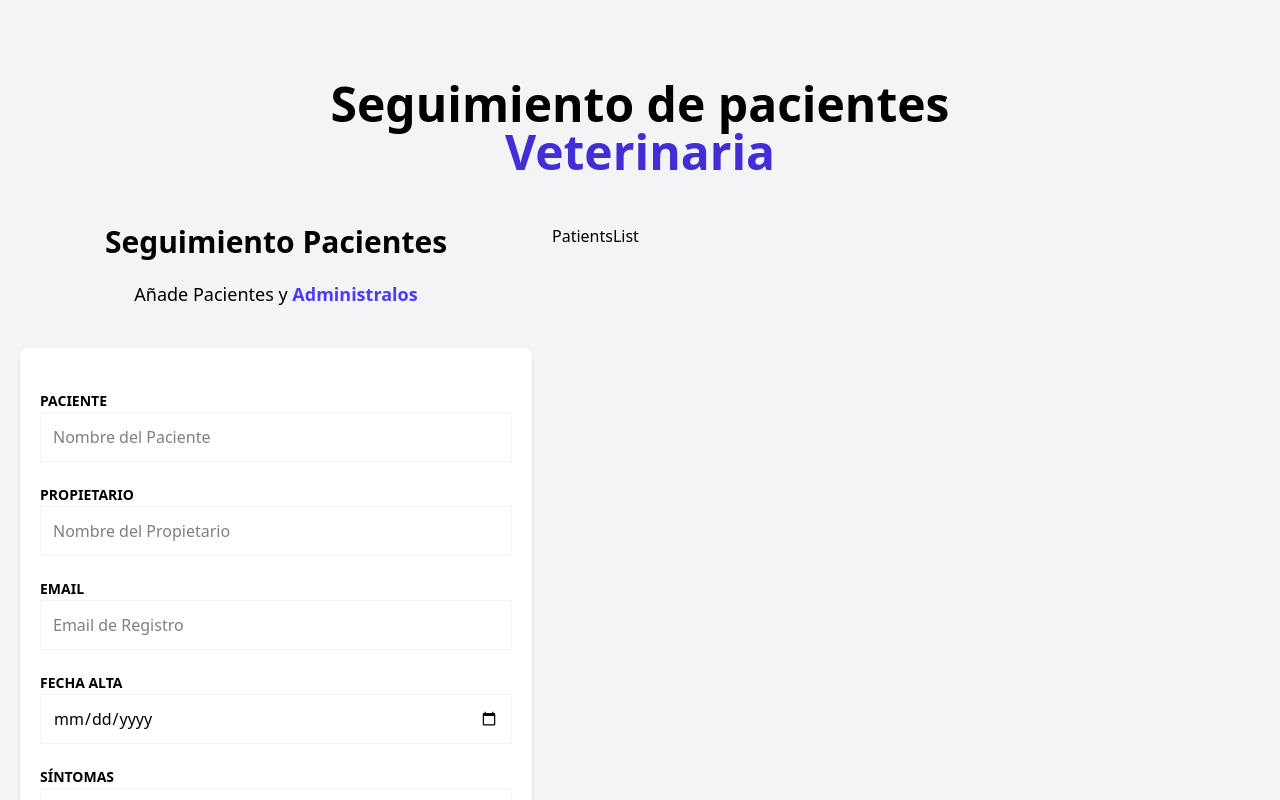
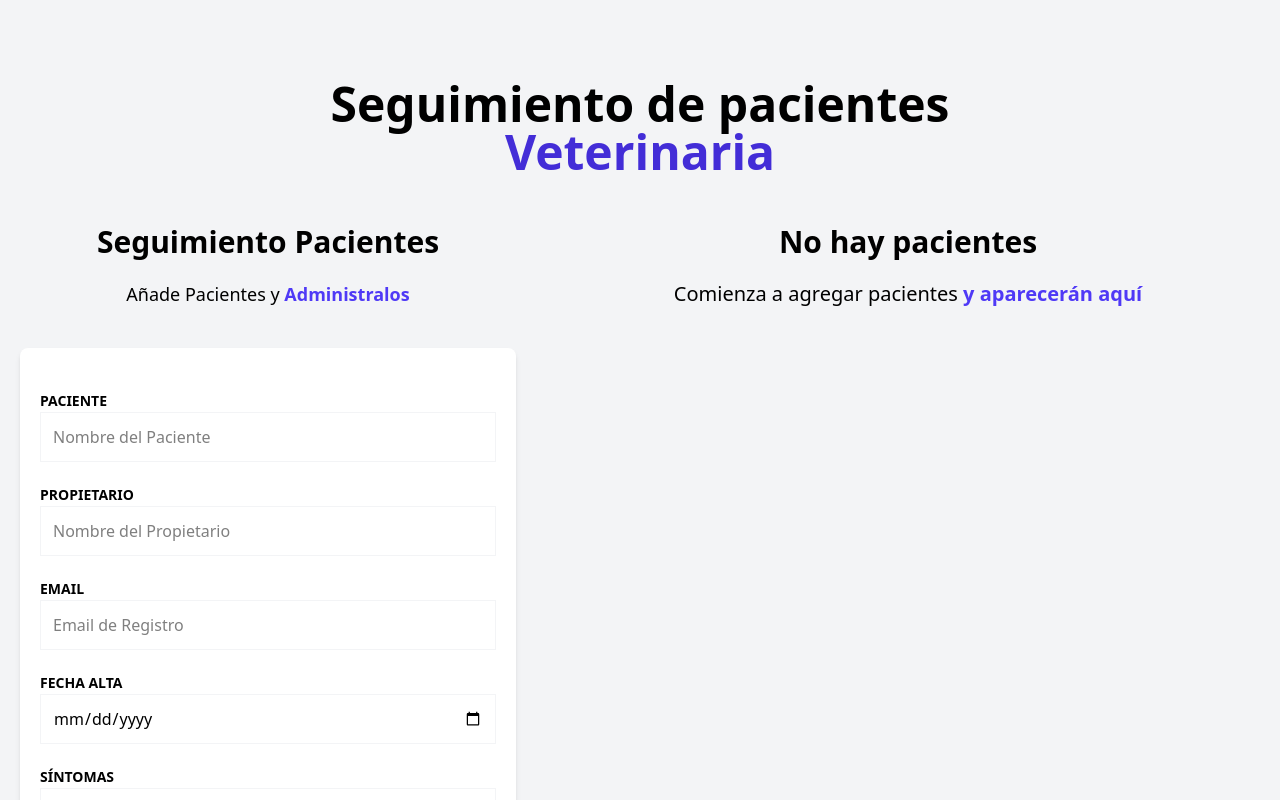
Before and after one commit to devAyyoub/pacientes-zustand, a React (Vite) app: page / in a window 1280 px wide. Shown: the top 800 px of the page. Built offline with nearby package versions, Linux system fonts and the light colour scheme.

Commit message:
writing on the zustand state and working on the patient list

```diff
--- a/package.json
+++ b/package.json
@@ -15,6 +15,7 @@
     "react-dom": "^19.0.0",
     "react-hook-form": "^7.55.0",
     "tailwindcss": "^4.1.0",
+    "uuid": "^11.1.0",
     "zustand": "^5.0.3"
   },
   "devDependencies": {
--- /dev/null
+++ b/src/components/PatientDetails.tsx
@@ -0,0 +1,13 @@
+import { Patient } from "../types"
+
+type PatientDetailsProps = {
+    patient: Patient
+}
+
+export default function PatientDetails({patient} : PatientDetailsProps) {
+  return (
+    <div>
+        <p>{patient.name}</p>
+    </div>
+  )
+}
--- a/src/components/PatientsList.tsx
+++ b/src/components/PatientsList.tsx
@@ -1,5 +1,32 @@
+import { usePatientStore } from "../store"
+import PatientDetails from "./PatientDetails"
+
 export default function PatientsList() {
+
+    const patients = usePatientStore(state => state.patients)
+
   return (
-    <div>PatientsList</div>
+    <div className="md:w-1/2 lg:w-3/5 md:h-screen overflow-y-scroll">
+        {patients.length ? (
+            <>
+                <h2 className="font-black text-3xl text-center">Listado de pacientes</h2>
+                <p className="text-xl mt-5 mb-10 text-center">Administra tus {''} <span className="text-indigo-600 font-bold">pacientes y citas</span></p>
+                {patients.map(patient => (
+                    <PatientDetails
+                        key={patient.id}
+                        patient={patient}
+                    />
+                ))}
+            </>
+        ) : (
+            <>
+            <h2 className="font-black text-3xl text-center">No hay pacientes</h2>
+            <p className="text-xl mt-5 mb-10 text-center">
+                Comienza a agregar pacientes {''}
+                <span className="text-indigo-600 font-bold">y aparecerán aquí</span>
+            </p>
+            </>
+        )}
+    </div>
   )
 }
--- a/src/store.ts
+++ b/src/store.ts
@@ -1,14 +1,22 @@
-import { create } from "zustand"
-import { DraftPatient, Patient } from "./types"
+import { create } from "zustand";
+import { DraftPatient, Patient } from "./types";
+import { v4 as uuidv4 } from "uuid";
 
 type PatientState = {
-    patients: Patient[],
-    addPatient: (data: DraftPatient) => void
-}
+  patients: Patient[];
+  addPatient: (data: DraftPatient) => void;
+};
 
-export const usePatientStore = create<PatientState>(()=> ({
-    patients: [],
-    addPatient: (data) => {
-        console.log(data)
-    }
-}))
+const createPatient = (patient: DraftPatient): Patient => {
+  return { ...patient, id: uuidv4() };
+};
+
+export const usePatientStore = create<PatientState>((set) => ({
+  patients: [],
+  addPatient: (data) => {
+    const newPatient = createPatient(data);
+    set((state) => ({
+      patients: [...state.patients, newPatient],
+    }));
+  },
+}));
```
Also changed, not shown: 1 other file (tests, documents, lock files or other folders).
